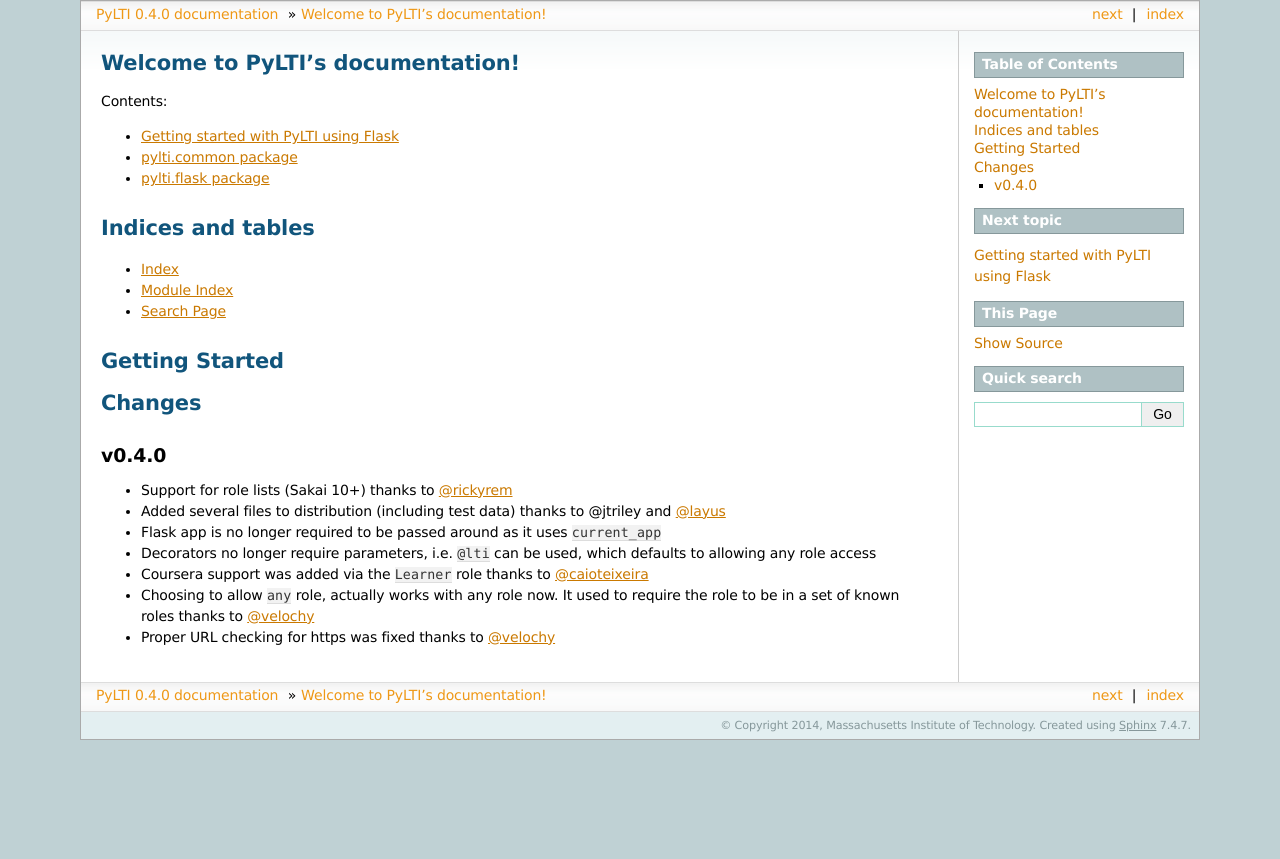
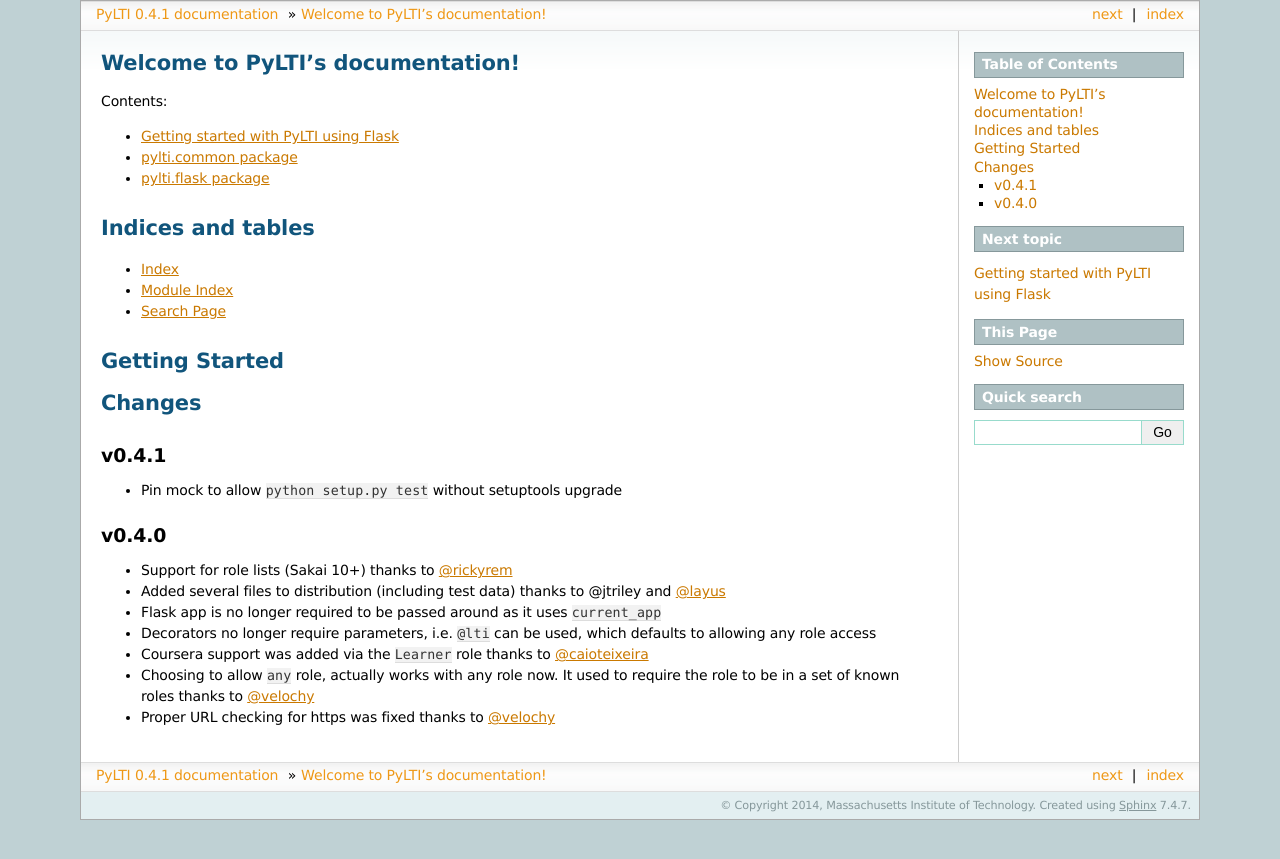
Before and after one commit to mitodl/pylti, a Sphinx documentation site: the page built from docs/source/index.rst, in a window 1280 px wide. Shown: the top 859 px of the page. Built offline with Sphinx 7.4.7, drawn with Linux system fonts in a browser that asks for light colours.

Commit message:
Hotfix 0.4.1

```diff
--- a/README.rst
+++ b/README.rst
@@ -1,7 +1,7 @@
 PyLTI - LTI done right
 =========================
 :PyLTI: Python implementation of LTI
-:Version: 0.4.0
+:Version: 0.4.1
 :Author: MIT Office of Digital Learning
 :Homepage: http://odl.mit.edu
 :License: BSD
--- a/docs/source/index.rst
+++ b/docs/source/index.rst
@@ -27,6 +27,11 @@
 Changes
 =======
 
+v0.4.1
+~~~~~~
+
+- Pin mock to allow ``python setup.py test`` without setuptools upgrade
+
 v0.4.0
 ~~~~~~
 
--- a/pylti/__init__.py
+++ b/pylti/__init__.py
@@ -3,4 +3,4 @@
 PyLTI is module that implements IMS LTI in python
 The API uses decorators to wrap function with LTI functionality.
 """
-VERSION = "0.4.0"  # pragma: no cover
+VERSION = "0.4.1"  # pragma: no cover
```
